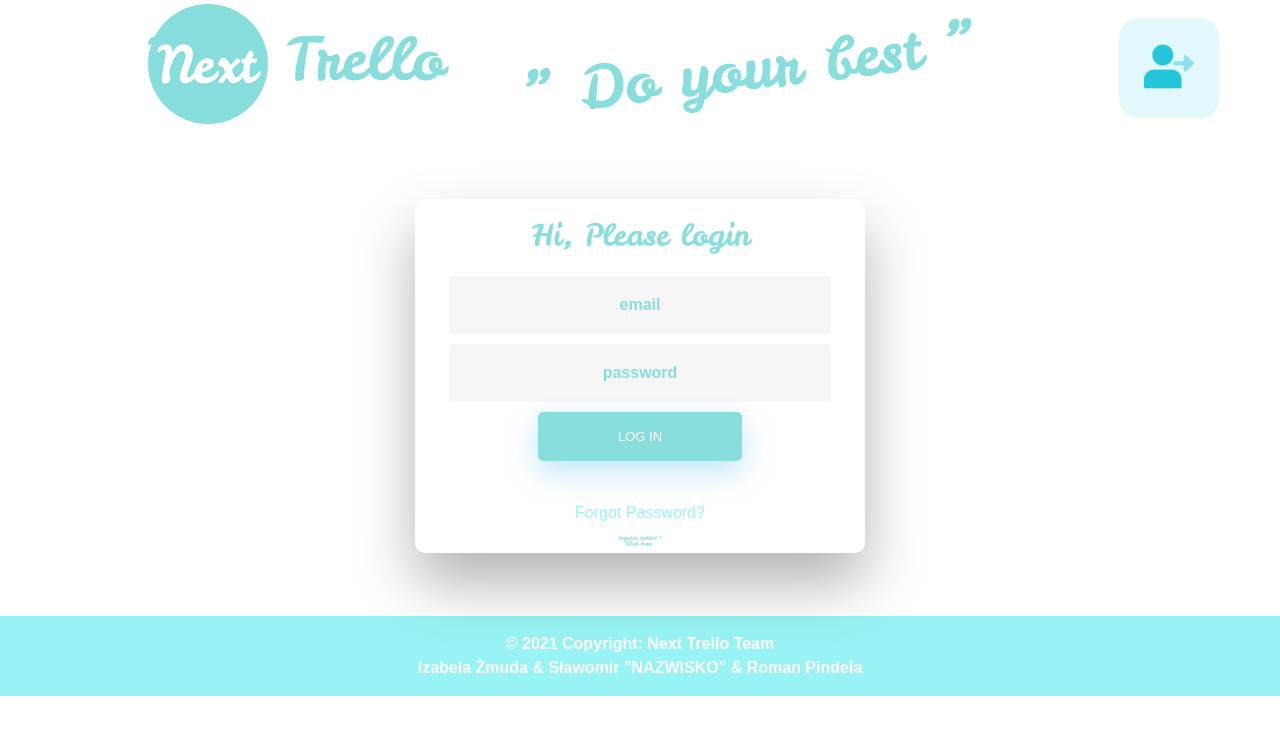
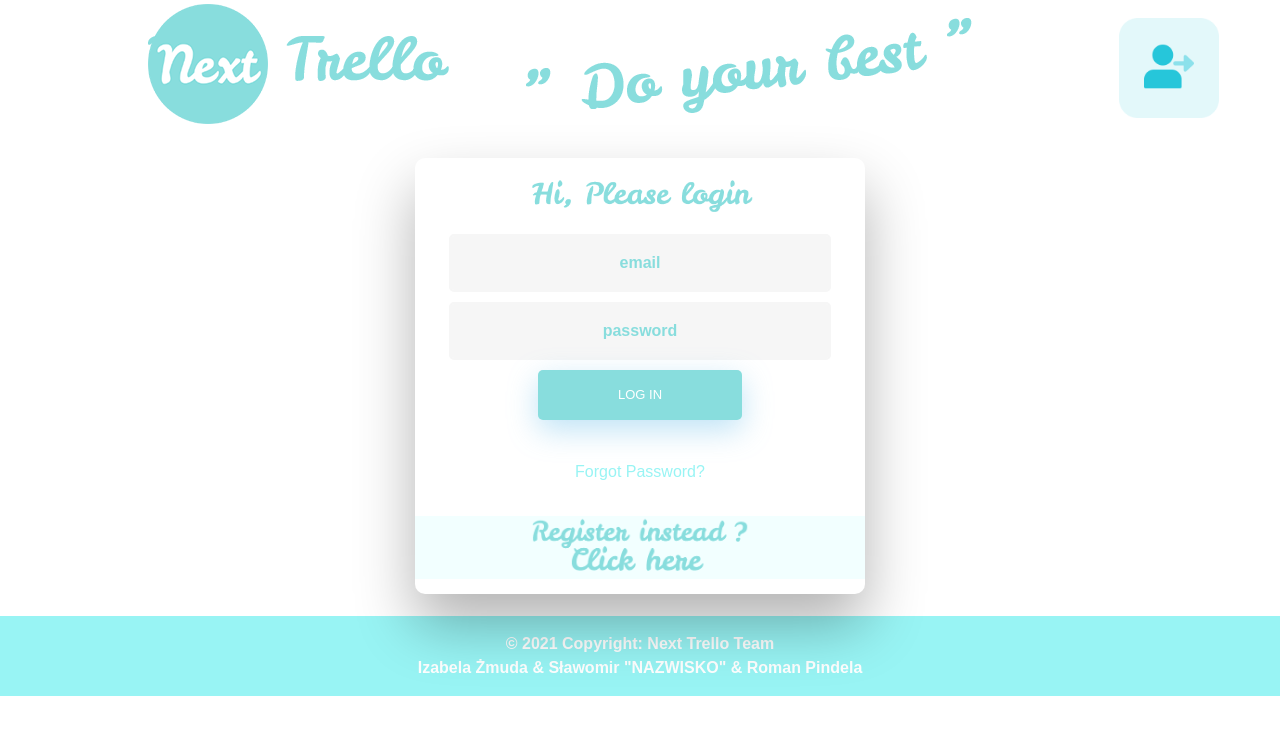
Before and after one commit to romanpindela/proman-websql-python-flask-codecool-scrum-, a Flask app: page /login in a window 1280 px wide. Shown: the top 735 px of the page. Run offline with Flask 2, Linux system fonts and the light colour scheme; parts of the project's set-up code (start-up, migrations or seed data) failed here and were passed over; some libraries are stand-ins or nearby versions.

Commit message:
fix css of login page

```diff
--- a/static/css/login.css
+++ b/static/css/login.css
@@ -1,4 +1,4 @@
-.registerButtonImg_regular {
+.registerButtonImg_regular, .loginButtonImg_regular {
   width: 50%;
   background: none;
   border:none;
@@ -11,7 +11,7 @@
 }
 
 
-.registerButton {
+.registerButton, .loginButton {
   margin-top: 30px;
   margin-bottom: 15px;
   background: #f2ffff;
--- a/static/css/main.css
+++ b/static/css/main.css
@@ -21,7 +21,7 @@
 
 }
 
-.loginButton {
+.loginButtonMain {
     width: 100px;
     height: auto;
     border: none;
--- a/templates/layout.html
+++ b/templates/layout.html
@@ -37,9 +37,9 @@
         <a href="/"><img class="logotypHeaderImg" class="" src="/static/logo/next_trello_logotyp.png"\></a>
         <form style="display: inline" action="{{ url_for("login") }}" method="GET" >
         {% if session %}
-            <button class="loginButton" type="submit" name="logout" value="true"><img class="imgLoginButton" src="/static/icons/logout.png"/></button>
+            <button class="loginButtonMain" type="submit" name="logout" value="true"><img class="imgLoginButton" src="/static/icons/logout.png"/></button>
         {% else %}
-            <button class="loginButton" type="submit" name="login" value="true"><img class="imgLoginButton" src="/static/icons/login.png"/></button>
+            <button class="loginButtonMain" type="submit" name="login" value="true"><img class="imgLoginButton" src="/static/icons/login.png"/></button>
         {% endif %}
         </form>
     </div>
--- a/templates/login.html
+++ b/templates/login.html
@@ -20,7 +20,7 @@
     <div>
         <form action={{ url_for("register") }}>
             <button class="loginButton">
-                <img id="registerButtonImg" class="registerButtonImg_regular" src="/static/images/register_question.png"/>
+                <img id="loginButtonImg" class="loginButtonImg_regular" src="/static/images/register_question.png"/>
             </button>
         </form>
     </div>
```
